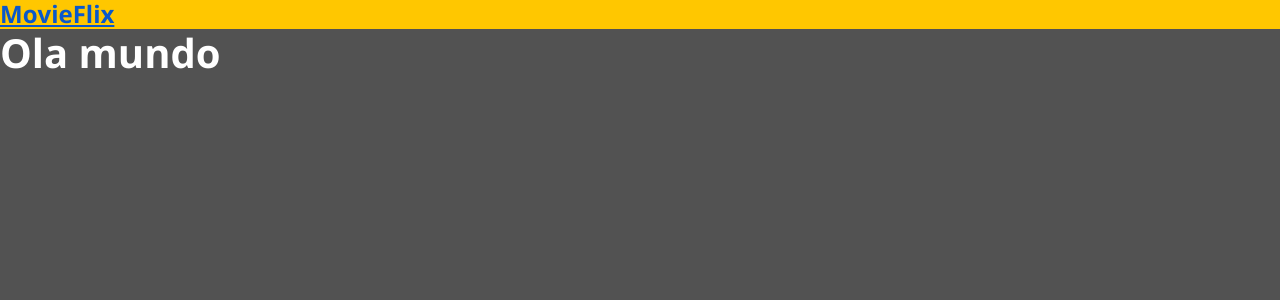
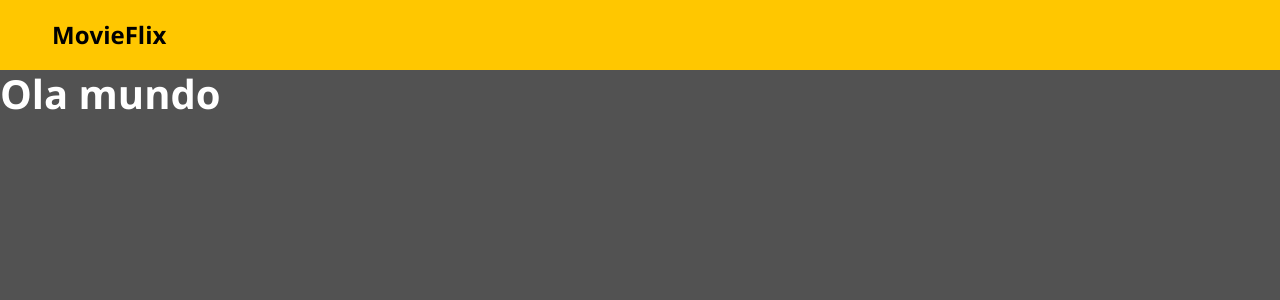
Before and after one commit to romuloabbiati/movieflix-challenge, a React (Create React App) app in the folder frontweb/: page / in a window 1280 px wide. Shown: the top 300 px of the page. Built offline with nearby package versions, Linux system fonts and the light colour scheme; the HTML template or start-up script is replaced by a standard one.

Commit message:
beginning the style of navbar

```diff
--- a/frontweb/src/App.css
+++ b/frontweb/src/App.css
@@ -8,3 +8,8 @@ h1, h2, h3, h4, h5, h6 {
     font-weight: 700;
     margin-bottom: 0px;
 }
+
+a, a:hover {
+    text-decoration: none;
+    color: unset;
+}
--- a/frontweb/src/components/Navbar/index.tsx
+++ b/frontweb/src/components/Navbar/index.tsx
@@ -1,8 +1,10 @@
+import './styles.css';
+
 const Navbar = () => {
     return (
-        <nav className="bg-primary">
-            <div>
-                <a href="link">
+        <nav className="navbar bg-primary main-nav">
+            <div className='container-fluid'>
+                <a href="link" className="nav-logo-text">
                     <h4>MovieFlix</h4>
                 </a>
             </div>
--- /dev/null
+++ b/frontweb/src/components/Navbar/styles.css
@@ -0,0 +1,9 @@
+
+.nav-logo-text, .nav-logo-text:hover {
+    color: #000;
+}
+
+.main-nav {
+    height: 70px;
+    padding-left: 40px;
+}
```
